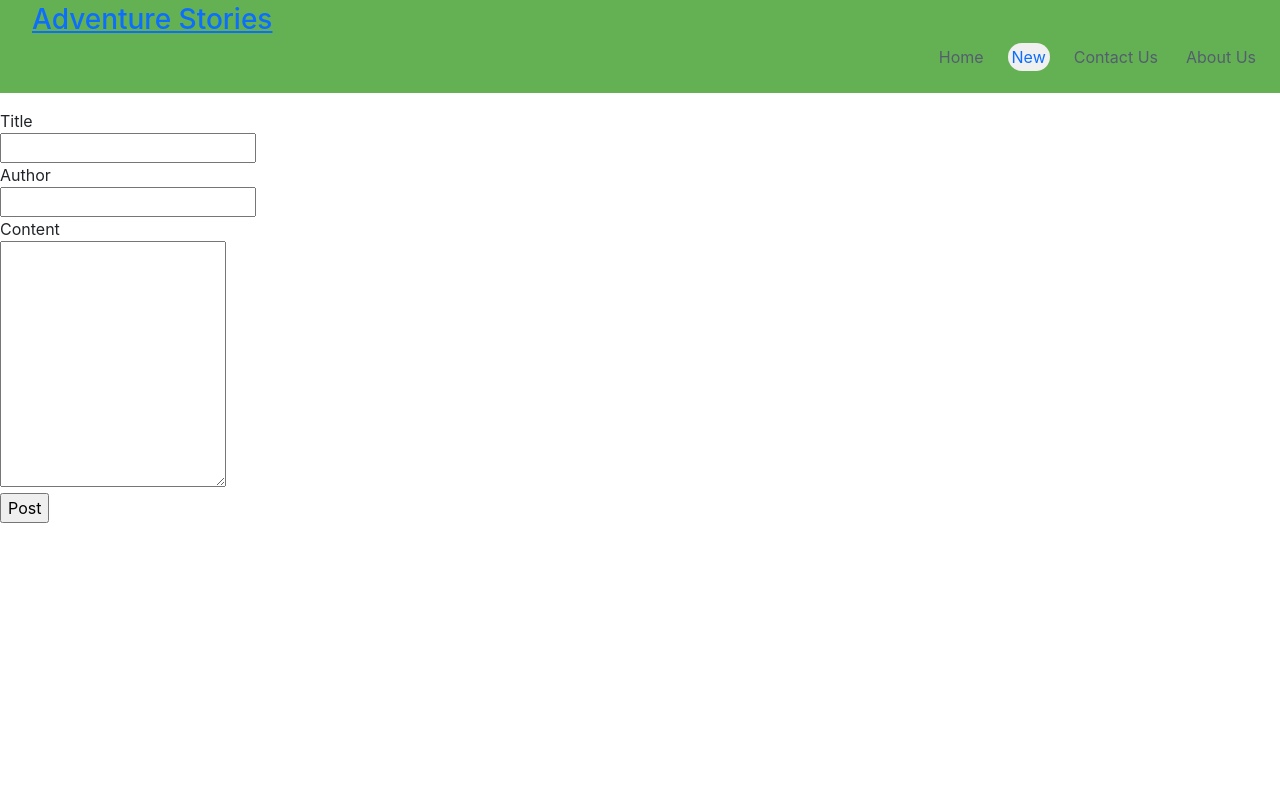
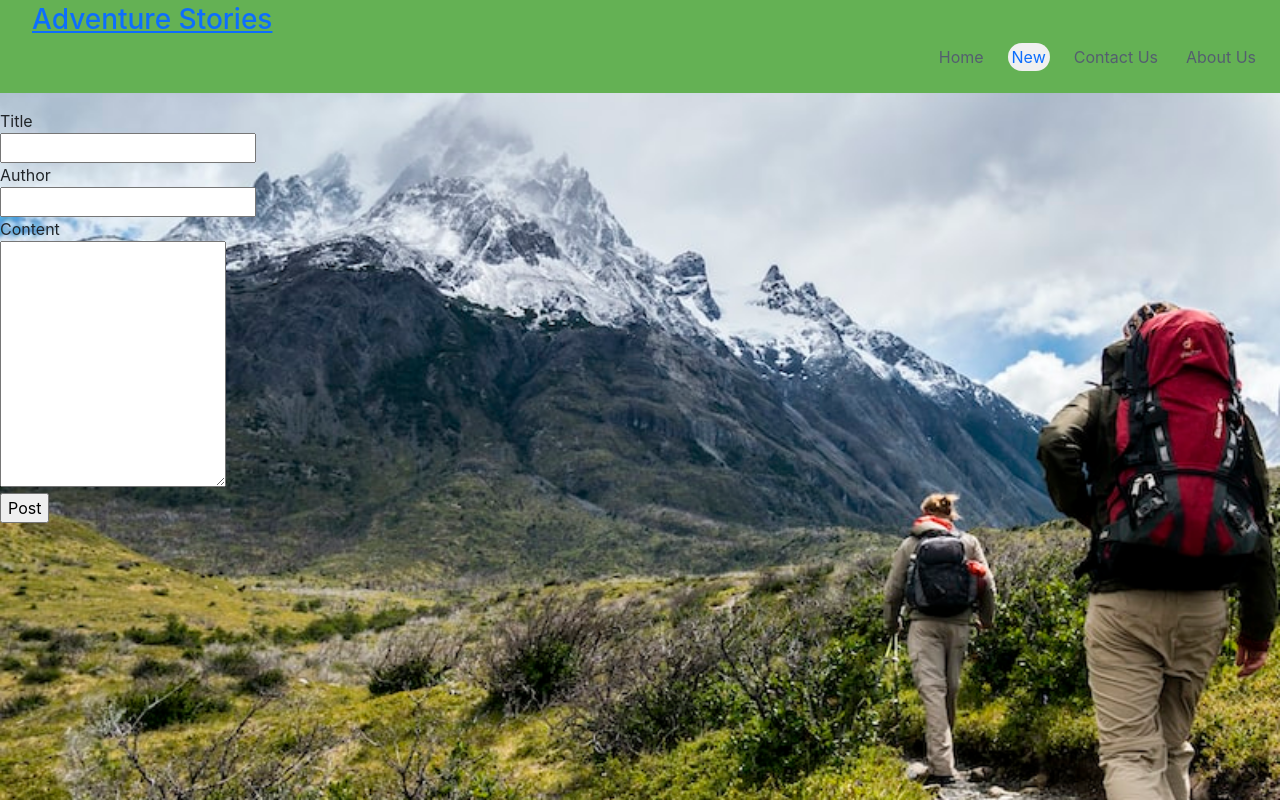
Before and after one commit to ezraa1/adventure, a React (Create React App) app in the folder front-end/: page /new in a window 1280 px wide. Built offline with nearby package versions, Linux system fonts and the light colour scheme.

Commit message:
add background image

```diff
--- a/front-end/src/index.css
+++ b/front-end/src/index.css
@@ -5,6 +5,9 @@ body {
     sans-serif;
   -webkit-font-smoothing: antialiased;
   -moz-osx-font-smoothing: grayscale;
+  background-image: url("adv.jpg" );
+  background-size:200vh;
+  background-repeat: no-repeat;
 }
 
 code {
@@ -17,7 +20,7 @@ code {
   background-color: rgb(100, 177, 84);
   padding-bottom: 40px;
   padding-top: 3px;
-  box-shadow: 5px 10px 18px white ;
+  /* box-shadow: 5px 10px 18px white ; */
 }
 .navb li {
   float:right;
@@ -25,3 +28,12 @@ code {
   padding-right: 20px;
   text-decoration: none;
 }
+.navb ul h3 {
+  text-decoration: none;
+
+}
+
+.hmm{
+  background-color: white;
+
+}
```
Also changed, not shown: front-end/src/adv.jpg (added), front-end/src/adv1.jpg (added).
